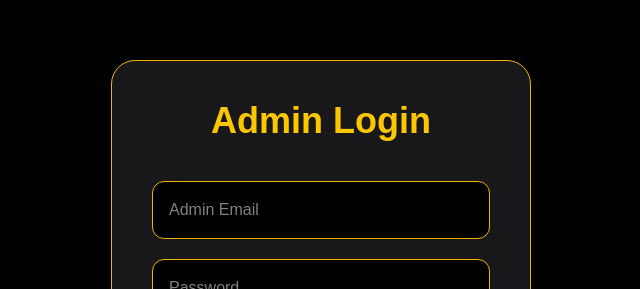
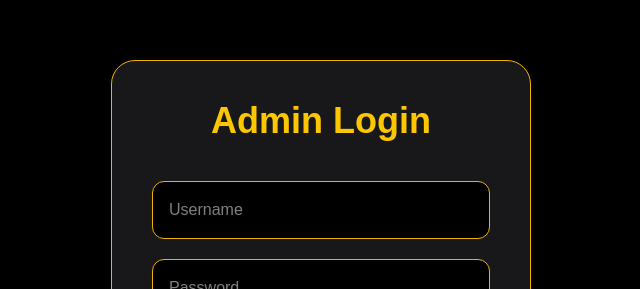
Before and after one commit to AditiGandhi2004/aasmati, a React (Vite) app: page /admin in a window 1280 px wide. Shown: the part 145-434 px from the top of the page, without its empty margins (319-959 px from the left). Built offline with nearby package versions, Linux system fonts and the light colour scheme.

Commit message:
Fix admin login

```diff
--- a/src/pages/AdminLogin.jsx
+++ b/src/pages/AdminLogin.jsx
@@ -4,13 +4,13 @@ import { useNavigate } from "react-router-dom";
 export default function AdminLogin() {
   const navigate = useNavigate();
 
-  const [email, setEmail] = useState("");
+  const [username, setUsername] = useState("");
   const [password, setPassword] = useState("");
   const [loading, setLoading] = useState(false);
 
   const handleLogin = async () => {
-    if (!email || !password) {
-      alert("Please enter email and password");
+    if (!username || !password) {
+      alert("Please enter username and password");
       return;
     }
 
@@ -25,7 +25,7 @@ export default function AdminLogin() {
             "Content-Type": "application/json",
           },
           body: JSON.stringify({
-            email,
+            username,
             password,
           }),
         }
@@ -64,10 +64,10 @@ export default function AdminLogin() {
         </h1>
 
         <input
-          type="email"
-          placeholder="Admin Email"
-          value={email}
-          onChange={(e) => setEmail(e.target.value)}
+          type="test"
+          placeholder="Username"
+          value={username}
+          onChange={(e) =>setUsername(e.target.value)}
           className="w-full p-4 rounded-xl bg-black border border-yellow-500 text-white mb-5"
         />
 
```
